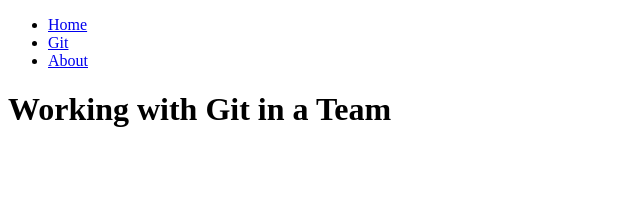
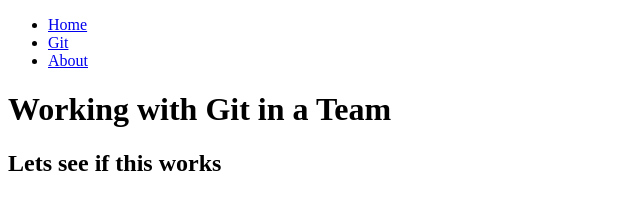
Before and after one commit to StephanUllmann/git-collaboration-wd047, a plain HTML site: page index.html in a window 1280 px wide. Shown: the whole page, without its empty margins (0-640 px from the left). Drawn offline with Linux system fonts and the light colour scheme.

Commit message:
lets see if this works

```diff
--- a/index.html
+++ b/index.html
@@ -17,5 +17,6 @@
       </nav>
     </header>
     <h1>Working with Git in a Team</h1>
+    <h2>Lets see if this works</h2>
   </body>
 </html>
```
